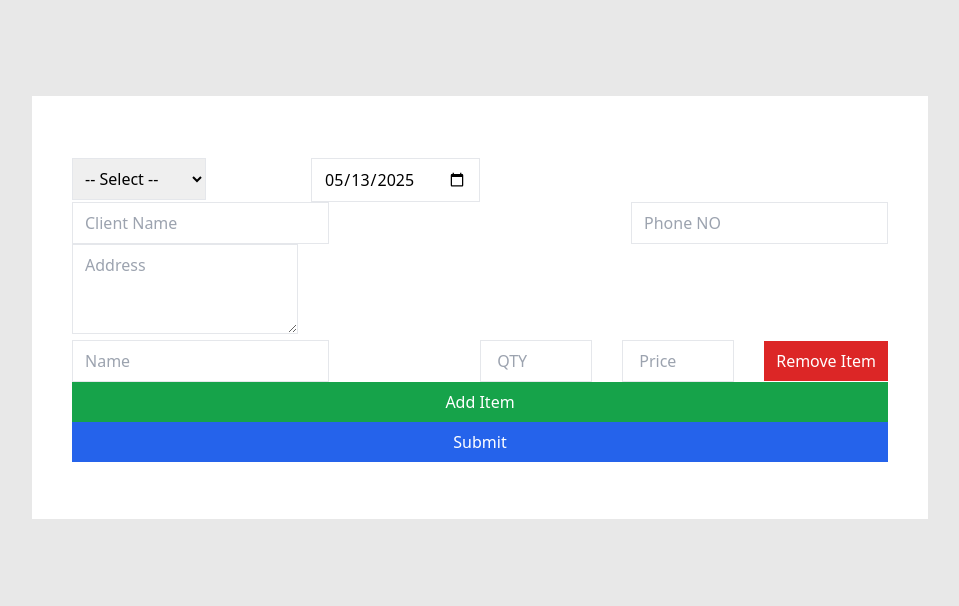
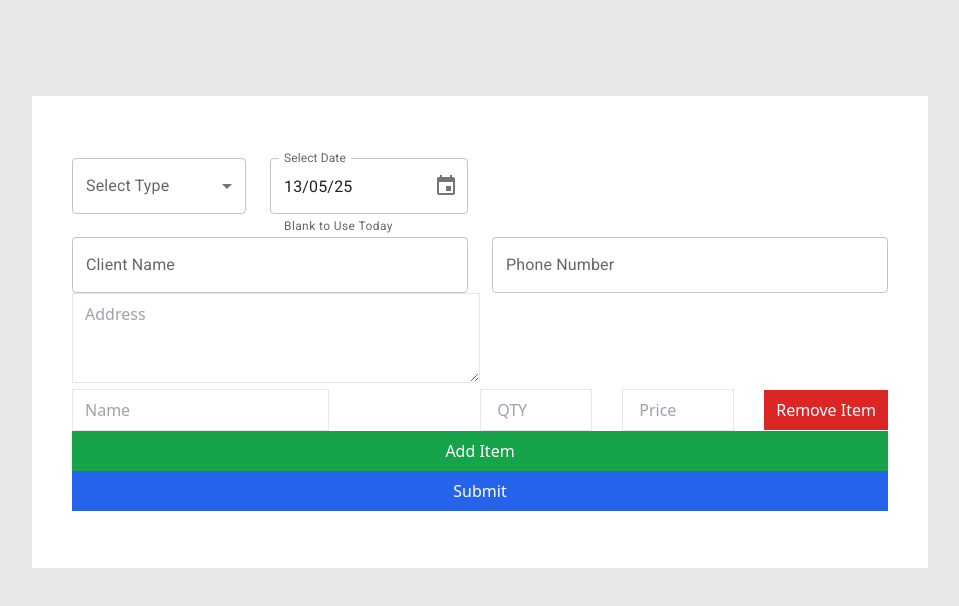
Before and after one commit to noufalkdlr/Deckbyte-Invoice, a React (Vite) app in the folder invoice/: page / in a window 1280 px wide. Shown: the top 606 px of the page, without its empty margins (160-1119 px from the left). Built offline with nearby package versions, Linux system fonts and the light colour scheme; what @react-pdf/renderer would draw is missing.

Commit message:
mui start

```diff
--- /dev/null
+++ b/invoice/src/components/Invoice/mui/DateSelect.jsx
@@ -0,0 +1,29 @@
+import * as React from "react";
+import { AdapterDayjs } from "@mui/x-date-pickers/AdapterDayjs";
+import { LocalizationProvider } from "@mui/x-date-pickers/LocalizationProvider";
+import { DatePicker } from "@mui/x-date-pickers/DatePicker";
+import dayjs from "dayjs";
+import "dayjs/locale/en-gb";
+dayjs.locale("en-gb");
+
+export default function DateSelect({ rawDate, handleInvoiceDate }) {
+  return (
+    <LocalizationProvider dateAdapter={AdapterDayjs}>
+      <DatePicker
+        label="Select Date"
+        format="DD/MM/YY"
+        value={rawDate ? dayjs(rawDate): null}
+        onChange={(newValue)=>{
+            if(!newValue) return;
+            const isoDate = newValue.format("YYYY-MM-DD");
+            handleInvoiceDate(isoDate);
+        }}
+        slotProps={{
+          textField: {
+            helperText: "Blank to Use Today",
+          },
+        }}
+      />
+    </LocalizationProvider>
+  );
+}
--- /dev/null
+++ b/invoice/src/components/Invoice/mui/InvoiceTypeSelect.jsx
@@ -0,0 +1,36 @@
+import * as React from "react";
+import Box from "@mui/material/Box";
+import InputLabel from "@mui/material/InputLabel";
+import MenuItem from "@mui/material/MenuItem";
+import FormControl from "@mui/material/FormControl";
+import Select from "@mui/material/Select";
+
+export default function InvoiceTypeSelect({
+  invoiceType,
+  setInvoiceType,
+  options,
+}) {
+
+  const handleChange = (e) => {
+    setInvoiceType(e.target.value);
+  };
+
+  return (
+    <FormControl fullWidth>
+      <InputLabel id="demo-simple-select-label">Select Type</InputLabel>
+      <Select
+        labelId="demo-simple-select-label"
+        id="demo-simple-select"
+        value={invoiceType}
+        label="Select Type"
+        onChange={handleChange}
+      >
+        {options.map((opt) => (
+          <MenuItem key={opt} value={opt}>
+            {opt}
+          </MenuItem>
+        ))}
+      </Select>
+    </FormControl>
+  );
+}
--- /dev/null
+++ b/invoice/src/components/Invoice/mui/NameSelect.jsx
@@ -0,0 +1,16 @@
+import * as React from "react";
+import Box from "@mui/material/Box";
+import TextField from "@mui/material/TextField";
+
+export default function NameSelect() {
+  return (
+    <Box
+      component="form"
+      sx={{ "& > :not(style)": { width: "100%" } }}
+      noValidate
+      autoComplete="off"
+    >
+      <TextField id="outlined-basic" label="Client Name" variant="outlined" />
+    </Box>
+  );
+}
--- /dev/null
+++ b/invoice/src/components/Invoice/mui/PhoneNoSelect.jsx
@@ -0,0 +1,16 @@
+import * as React from 'react';
+import Box from '@mui/material/Box';
+import TextField from '@mui/material/TextField';
+
+export default function PhoneNoSelect() {
+  return (
+    <Box
+      component="form"
+      sx={{ '& > :not(style)': { width: '100%' } }}
+      noValidate
+      autoComplete="off"
+    >
+      <TextField id="outlined-basic" label="Phone Number" variant="outlined" />
+    </Box>
+  );
+}
--- a/invoice/src/main.jsx
+++ b/invoice/src/main.jsx
@@ -4,6 +4,12 @@ import { BrowserRouter } from "react-router-dom";
 import "./index.css";
 import App from "./App.jsx";
 import { Buffer } from "buffer";
+
+import '@fontsource/roboto/300.css';
+import '@fontsource/roboto/400.css';
+import '@fontsource/roboto/500.css';
+import '@fontsource/roboto/700.css';
+
 
 window.Buffer = Buffer;
 
--- a/invoice/src/pages/Home.jsx
+++ b/invoice/src/pages/Home.jsx
@@ -6,25 +6,12 @@ import InvoicePreview from "../components/Invoice/InvoicePreview.jsx";
 import { useLocation, useNavigate } from "react-router-dom";
 import Preview from "./Preview.jsx";
 
+import InvoiceTypeSelect from "../components/Invoice/mui/InvoiceTypeSelect.jsx";
+import DateSelect from "../components/Invoice/mui/DateSelect.jsx";
+import NameSelect from "../components/Invoice/mui/NameSelect.jsx";
+import PhoneNoSelect from "../components/Invoice/mui/PhoneNoSelect.jsx";
+
 const Home = () => {
-  // const [data, setData] = useState([
-  //   { itemName: "", itemQTY: "", itemPrice: "" },
-  // ]);
-  // const [invoiceDate, setInvoiceDate] = useState(() => {
-  //   return new Date()
-  //     .toLocaleDateString("en-GB")
-  //     .replaceAll("/", "-");
-  // });
-  // const [rawDate, setRawDate] = useState(() => {
-  //   return new Date().toISOString().split("T")[0];
-  // });
-  // const [billTo, setBillTo] = useState({ client: "", address: "", phone: "" });
-  // const [advancePaid, setAdvancePaid] = useState("");
-  // const [advancePayment, setAdvancePayment] = useState("");
-  // const [invoiceType, setInvoiceType] = useState("");
-  // const [finalPayment, setFinalPayment] = useState("");
-  // const [invoiceNumber, setInvoiceNumber] = useState("");
-
   const { state } = useLocation();
 
   const [data, setData] = useState(
@@ -80,8 +67,7 @@ const Home = () => {
     setData(updateData);
   };
 
-  const handleInvoiceDate = (e) => {
-    const dateString = e.target.value;
+  const handleInvoiceDate = (dateString) => {
     setRawDate(dateString);
     const formattedDate = new Date(dateString)
       .toLocaleDateString("en-GB")
@@ -148,52 +134,70 @@ const Home = () => {
         onSubmit={handleForm}
       >
         <div className="">
-          <div className="flex justify-between w-full sm:w-[50%]">
-            <div className="">
-              <select
-                className="border p-2"
-                value={invoiceType}
-                onChange={(e) => setInvoiceType(e.target.value)}
-              >
-                <option value="">-- Select --</option>
-                {options.map((opt) => (
-                  <option key={opt} value={opt}>
-                    {opt}
-                  </option>
-                ))}
-              </select>
-            </div>
-            <input
-              className="border px-3 py-2"
-              type="date"
-              name="invoiceDate"
-              value={rawDate}
-              onChange={handleInvoiceDate}
+          <div className=" for_PC_View hidden sm:flex w-full gap-2 sm:gap-6">
+            <div className="flex w-full gap-2 sm:gap-6">
+              <div className="w-[50%]">
+                <InvoiceTypeSelect
+                  invoiceType={invoiceType}
+                  setInvoiceType={setInvoiceType}
+                  options={options}
                 />
               </div>
+              <div className="w-[50%]">
+                <DateSelect
+                  rawDate={rawDate}
+                  handleInvoiceDate={handleInvoiceDate}
+                />
+              </div>
+            </div>
+            <div className=" w-full"></div>
+          </div>
+          <div className=" for_Mobile_View sm:hidden flex w-full gap-2 sm:gap-6">
+            <div className="flex w-full gap-2 ">
+              <div className="w-[50%]">
+                <InvoiceTypeSelect
+                  invoiceType={invoiceType}
+                  setInvoiceType={setInvoiceType}
+                  options={options}
+                />
+              </div>
+              <div className="w-[50%]">
+                <DateSelect
+                  rawDate={rawDate}
+                  handleInvoiceDate={handleInvoiceDate}
+                />
+              </div>
+            </div>
+          </div>
 
-          <div className="flex flex-col  sm:flex-row sm:justify-between w-full">
-            <input
-              className="border px-3 py-2"
+          <div className="flex flex-col  sm:gap-6  sm:flex-row sm:justify-between w-full">
+            <div className="w-full">
+              {/* <input
+                className="w-full border px-3 py-2"
                 type="text"
                 name="client"
                 value={billTo.client}
                 onChange={handleBillTo}
                 placeholder="Client Name"
-            />
-            <input
-              className="border px-3 py-2"
+              /> */}
+              <NameSelect />
+            </div>
+            <div className="w-full">
+              {/* <input
+                className=" w-full border px-3 py-2"
                 type="text"
                 name="phone"
                 value={billTo.phone}
                 onChange={handleBillTo}
                 placeholder="Phone NO"
-            />
+              /> */}
+              <PhoneNoSelect />
+            </div>
           </div>
 
-          <div>
+          <div className="sm:w-[50%]">
             <textarea
-              className="border px-3 py-2"
+              className="w-full border px-3 py-2"
               name="address"
               value={billTo.address}
               onChange={handleBillTo}
```
Also changed, not shown: invoice/package.json (+7 -0 lines), 1 other file (tests, documents, lock files or other folders). Lines whose indentation alone changed are shown as unchanged.
